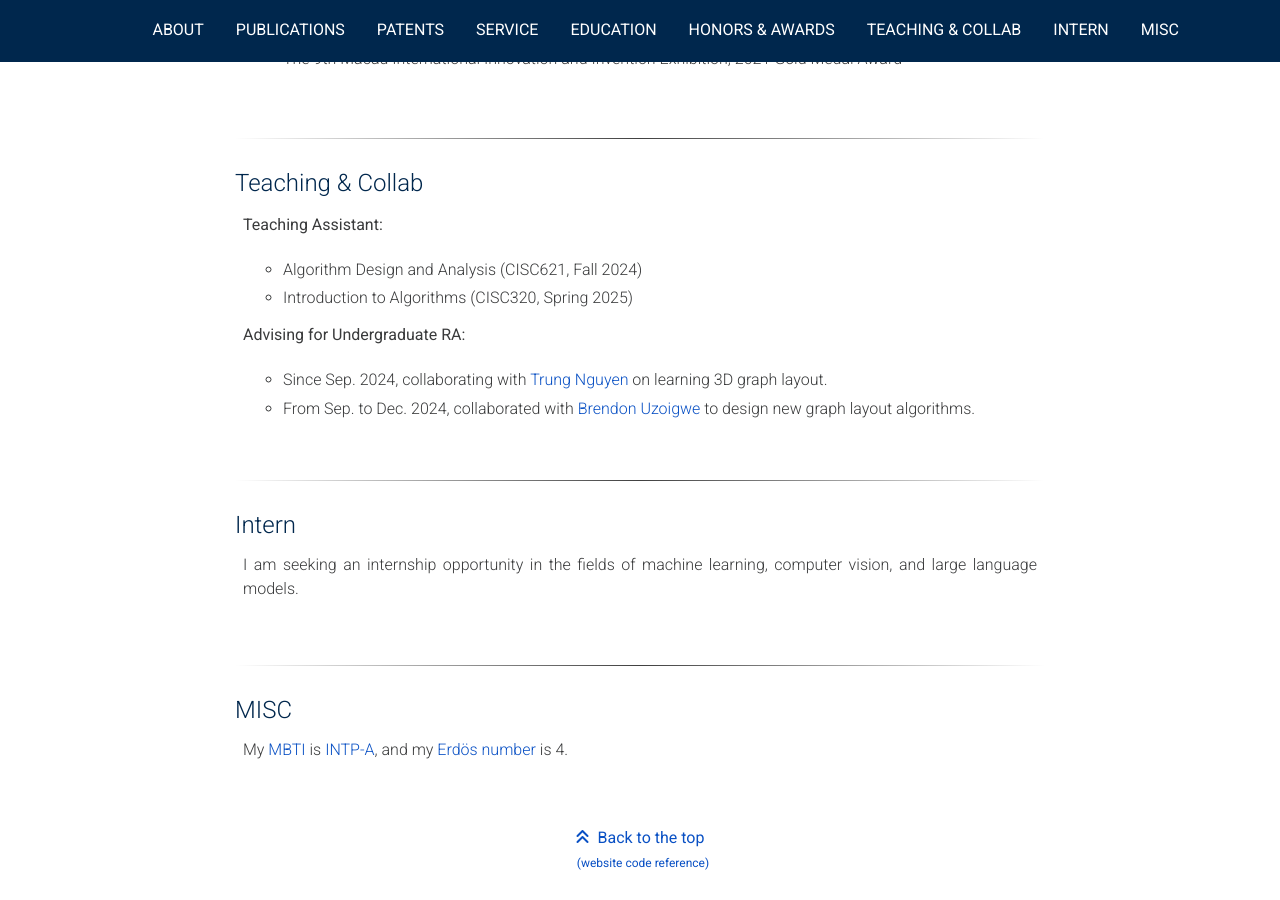
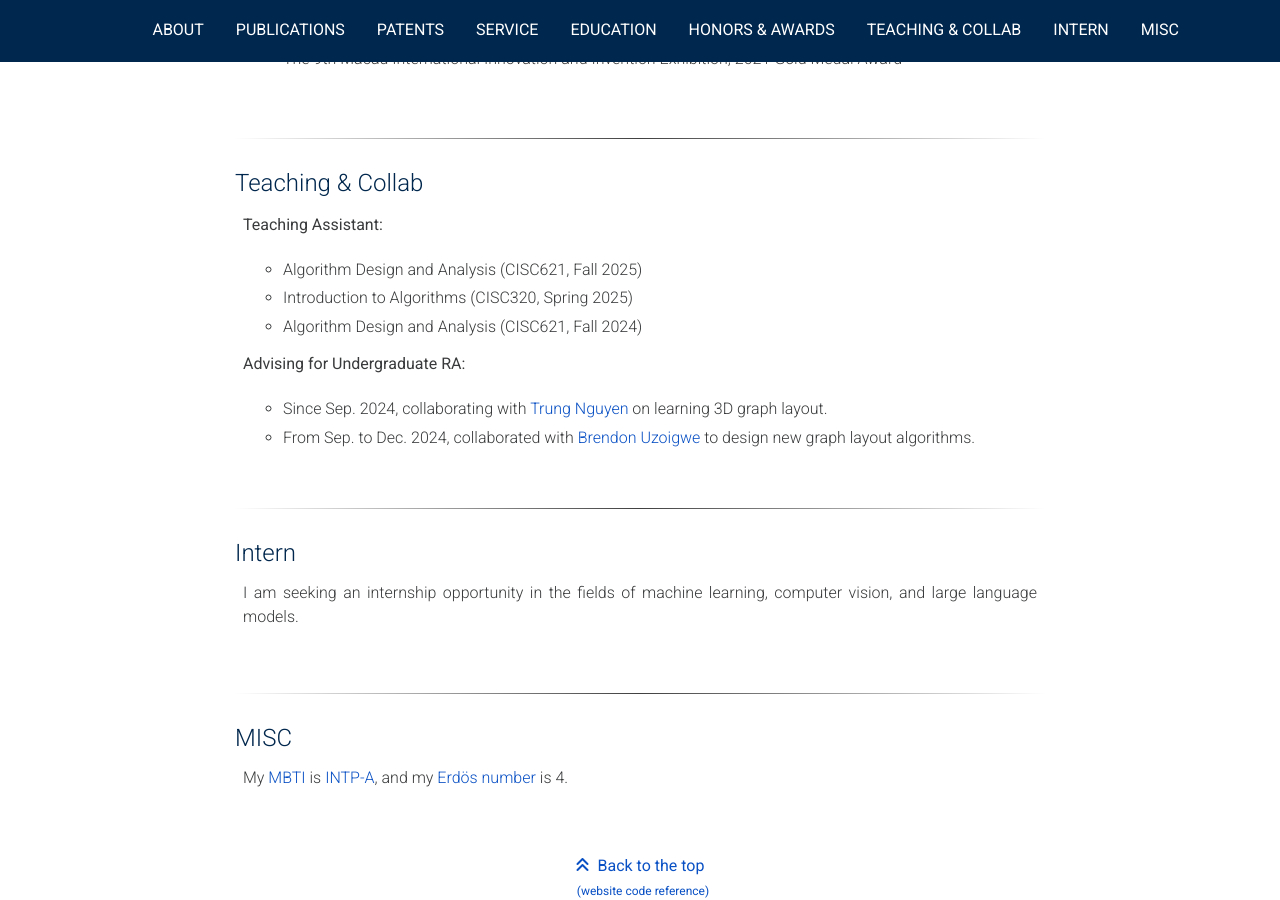
Before and after one commit to Jiahao-Xie-86/Jiahao-Xie-86.github.io, a Jekyll site: the page built from index.markdown, in a window 1280 px wide and 900 px high, scrolled down 3104 px. Built offline with Jekyll 4.4.1, drawn with Linux system fonts in a browser that asks for light colours; nearby versions of some CDN libraries; a style sheet for code colours, icons or effects is not loaded.

Commit message:
Update home.html

```diff
--- a/_layouts/home.html
+++ b/_layouts/home.html
@@ -483,8 +483,9 @@
         <strong>Teaching Assistant:</strong>
       </p>
       <ul>
+        <li>Algorithm Design and Analysis (CISC621, Fall 2025)</li>
+        <li>Introduction to Algorithms (CISC320, Spring 2025)</li>
         <li>Algorithm Design and Analysis (CISC621, Fall 2024)</li>
-        <li>Introduction to Algorithms (CISC320, Spring 2025)</li>
       </ul>
     </li>
 
```
